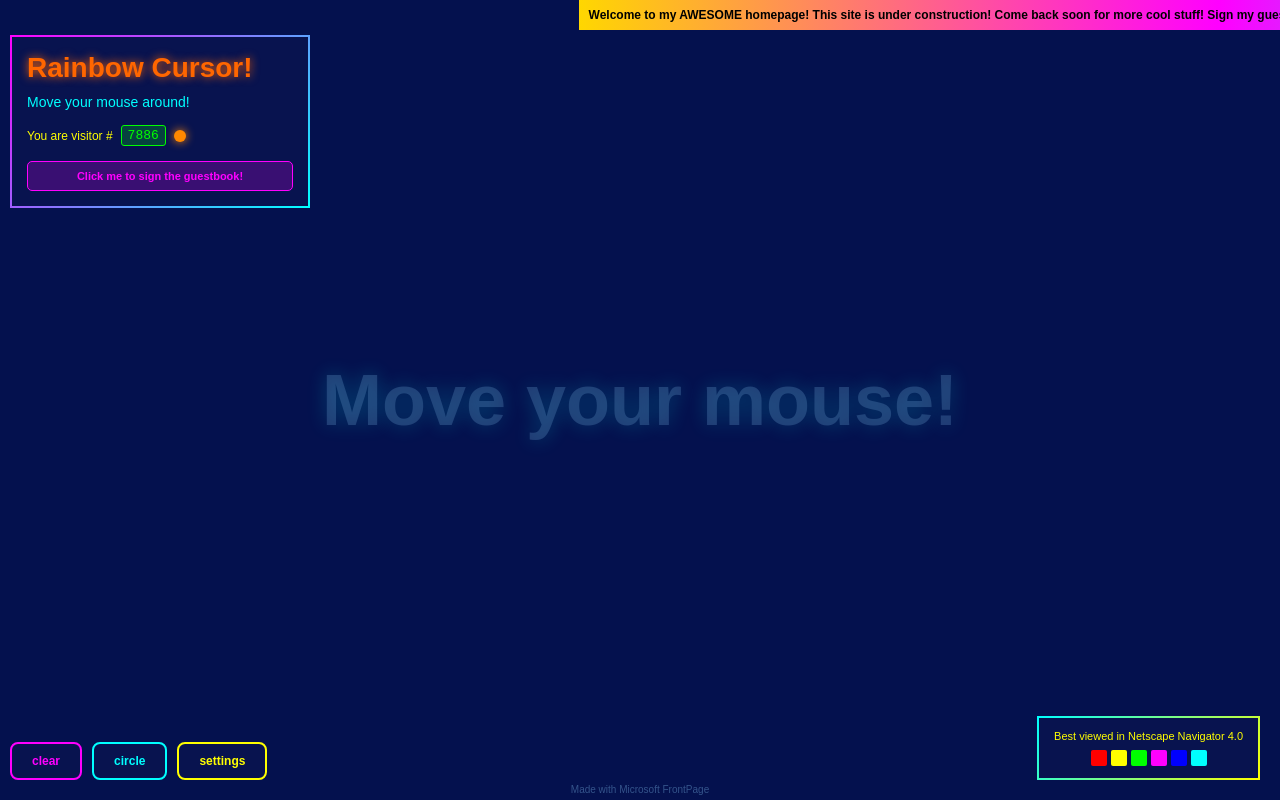
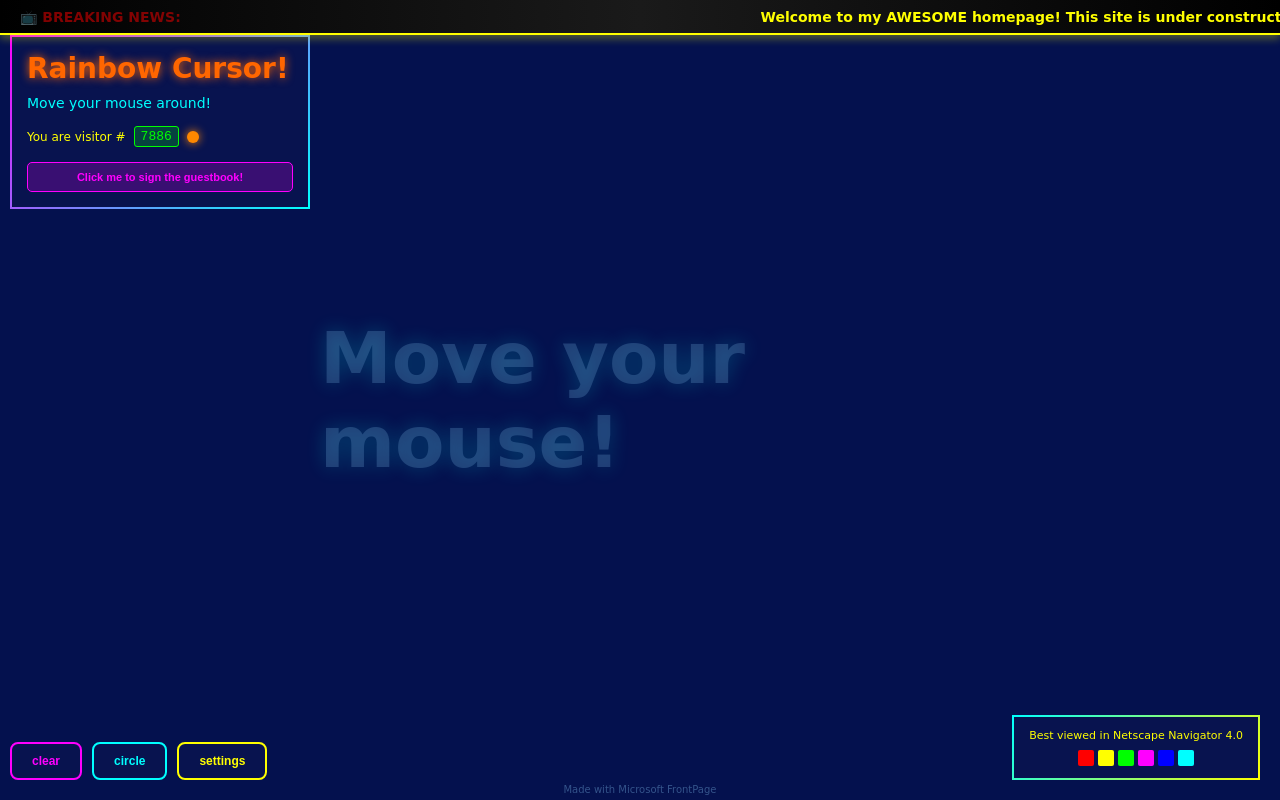
Before and after one commit to azzadaboss/gamegamef, a React (Vite) app: page / in a window 1280 px wide. Built offline with nearby package versions, Linux system fonts and the light colour scheme; the HTML template or start-up script is replaced by a standard one.

Commit message:
Change font to Comic Sans and update banner to news ticker style

```diff
--- a/src/App.css
+++ b/src/App.css
@@ -5,7 +5,7 @@
   padding: 0;
   overflow: hidden;
   background: linear-gradient(135deg, #0b1450 0%, #1a1a4e 50%, #2a0a4e 100%);
-  font-family: Arial, sans-serif;
+  font-family: 'Comic Sans MS', cursive, sans-serif;
   color: white;
 }
 
@@ -14,18 +14,38 @@
   top: 0;
   left: 0;
   right: 0;
-  height: 30px;
-  background: linear-gradient(90deg, #FFD700, #FF00FF, #00FFFF);
-  color: #000;
+  height: 35px;
+  background: linear-gradient(90deg, #000, #1a1a1a, #000);
+  color: #FFFF00;
   display: flex;
   align-items: center;
-  padding: 0 10px;
-  font-size: 12px;
+  padding: 0 20px;
+  font-size: 14px;
   font-weight: bold;
+  font-family: 'Comic Sans MS', cursive;
   z-index: 1000;
   overflow: hidden;
   white-space: nowrap;
-  animation: scroll 20s linear infinite;
+  border-bottom: 2px solid #FFFF00;
+  box-shadow: 0 4px 8px rgba(255, 255, 0, 0.3);
+}
+
+.banner::before {
+  content: '📺 BREAKING NEWS: ';
+  margin-right: 15px;
+  color: #FF0000;
+  font-weight: 900;
+  animation: blink 1s infinite;
+}
+
+@keyframes blink {
+  0%, 100% { opacity: 1; }
+  50% { opacity: 0.5; }
+}
+
+.banner-text {
+  animation: scroll 25s linear infinite;
+  display: inline-block;
 }
 
 @keyframes scroll {
--- a/src/App.tsx
+++ b/src/App.tsx
@@ -134,7 +134,9 @@ export default function App() {
 
   return (
     <div className="container">
-      <div className="banner">Welcome to my AWESOME homepage! This site is under construction! Come back soon for more cool stuff! Sign my guestbook!</div>
+      <div className="banner">
+        <span className="banner-text">Welcome to my AWESOME homepage! This site is under construction! Come back soon for more cool stuff! Sign my guestbook!</span>
+      </div>
       <canvas ref={canvasRef} className="canvas" />
 
       <div className="info-box">
```
